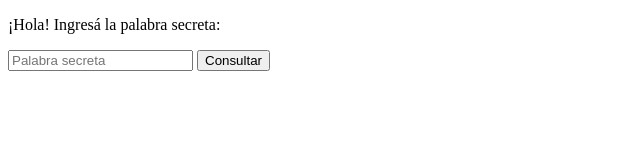
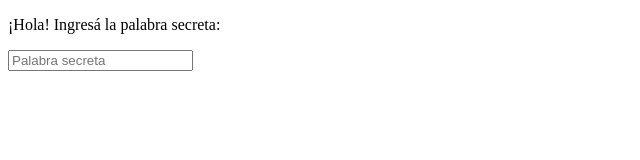
Before and after one commit to mariano124-maker/Proximo-feriado, a plain HTML site: page index.html in a window 1280 px wide. Shown: the whole page, without its empty margins (0-640 px from the left). Drawn offline with Linux system fonts and the light colour scheme.

Commit message:
Update index.html

```diff
--- a/index.html
+++ b/index.html
@@ -9,7 +9,7 @@
   <p>¡Hola! Ingresá la palabra secreta:</p>
 
   <input type="text" id="secreto" placeholder="Palabra secreta">
-  <button id="btnConsultar">Consultar</button>
+
 
   <pre id="resultado"></pre>
 
```
